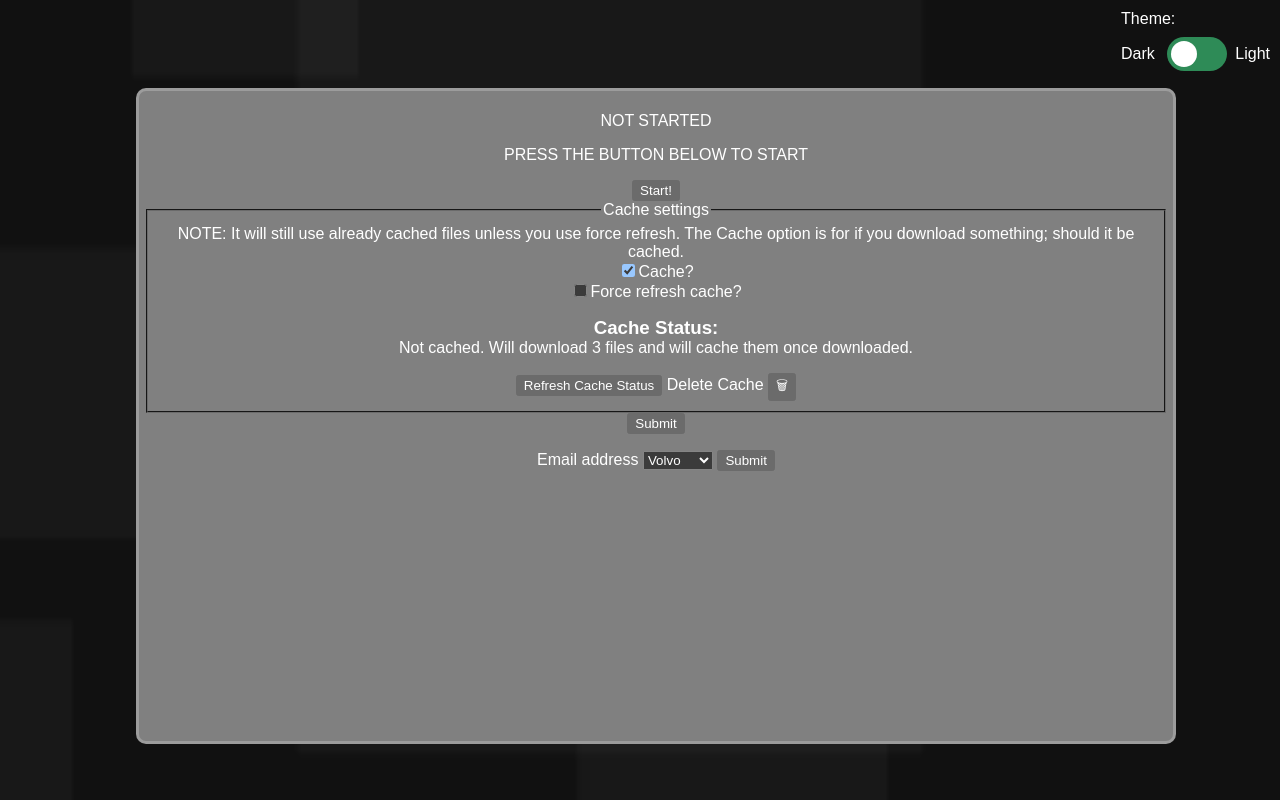
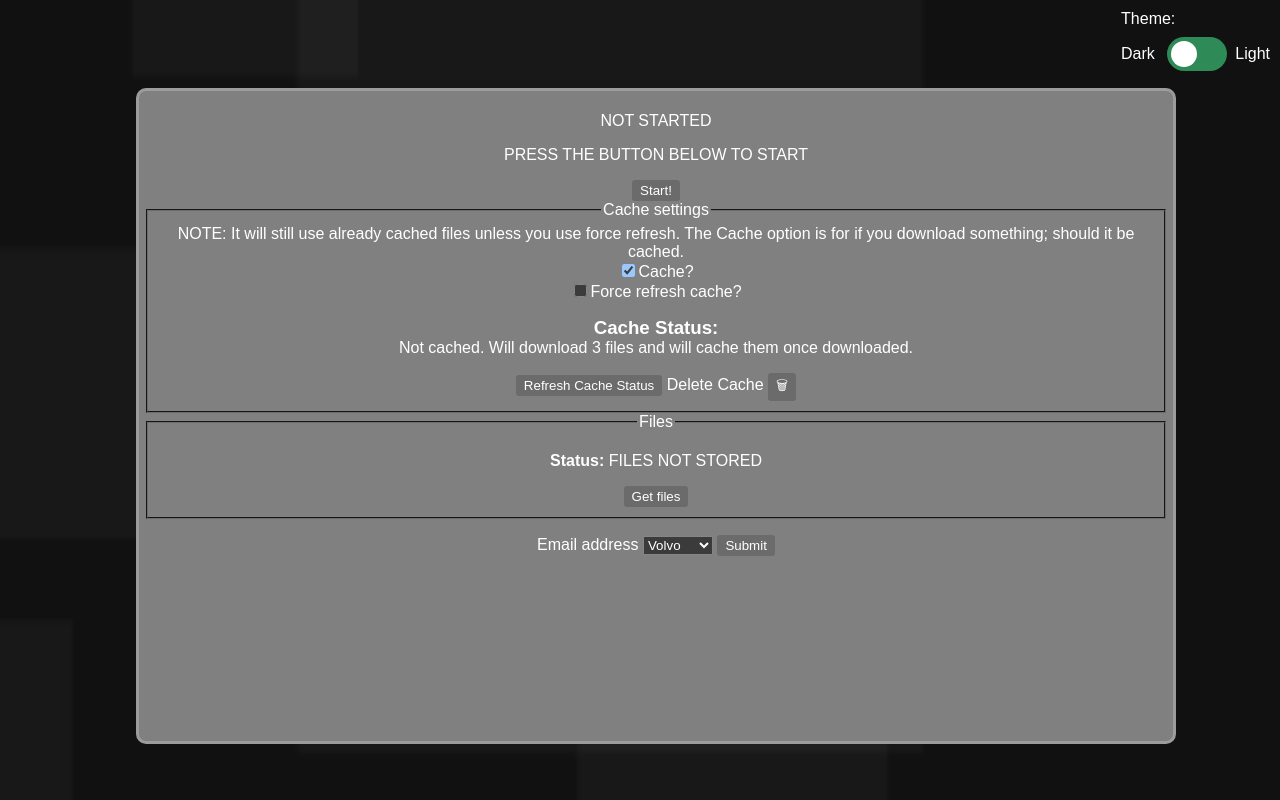
Before and after one commit to Tsunami014/DataAnalysis, a Flask app: page / in a window 1280 px wide. Run offline with Flask 3, Linux system fonts and the light colour scheme.

Commit message:
Added a thingo for the GUI so it can get the files!

```diff
--- a/asyncro.py
+++ b/asyncro.py
@@ -3,17 +3,19 @@ from threading import Thread
 statuses = {}
 
 def wrapper(func): # TODO: Better name
-    def func2(name):
+    def func2(name, *args, **kwargs):
         statuses[name] = {"State": 'STARTING'}
         def updatef(**news):
             statuses[name] = news
             statuses[name].update({"State": 'PROGRESS'})
         def runWhile():
             try:
-                ret = func(updatef)
+                ret = func(updatef, *args, **kwargs)
             except Exception as e:
                 statuses[name] = {"State": 'ERROR', "Error": str(e)}
                 return
+            if ret is None:
+                ret = {}
             statuses[name] = {"State": 'FINISHED'}
             statuses[name].update(ret)
         Thread(target=runWhile, daemon=True).start()
--- a/main.py
+++ b/main.py
@@ -1,12 +1,14 @@
 import flask
 from asyncro import wrapper, statuses
-from getWeather import cached_status, remove_cache
+from getWeather import cached_status, remove_cache, getFiles
 
 app = flask.Flask(__name__)
 
 @app.route('/favicon.ico')
 def favicon():
     return flask.url_for('static', filename='favicon.ico')
+
+files = {}
 
 @wrapper
 def long_task(update):
@@ -48,14 +50,27 @@ def read_form(): # Thanks to https://www.geeksforgeeks.org/how-to-use-web-forms-
     ## Return the extracted information
     return data
 
+@wrapper
+def get_files_long(update, cache, force):
+    global files
+    for resp, ret in getFiles(cache, force):
+        if not ret:
+            update(txt=resp)
+        else:
+            files = resp
+            break
+
 @app.route('/get_files', methods=['POST'])
 def get_files(): # Thanks to https://www.geeksforgeeks.org/how-to-use-web-forms-in-a-flask-application/
+    global files
     # Get the form data as Python ImmutableDict datatype
     data = {'Cache': 'off', 'Force': 'off'} # Because when it's off, for some reason it does not show in the dict
     data.update(dict(flask.request.form))
 
-    ## Return the extracted information
-    return data
+    get_files_long('get_files', data['Cache'] == 'on', data['Force'] == 'on')
+
+    ## Return to the main page
+    return flask.redirect('/')
 
 @app.route('/cache_status')
 def cache_status():
@@ -68,6 +83,6 @@ def delete_cache():
 
 @app.route('/')
 def main():
-    return flask.render_template("index.html")
+    return flask.render_template("index.html", files=str('get_files' in statuses).lower())
 
 app.run()
--- a/static/main.js
+++ b/static/main.js
@@ -1,3 +1,21 @@
+function file_status_check() {
+    // send GET request to status URL
+    fetch("status/get_files").then(resp => {
+        data = resp.json().then(function(data) {
+            if ('txt' in data) {
+                document.getElementById('FilesStatus').innerHTML = data.txt
+            }
+            if (data.State != 'FINISHED' && data.state != 'ERROR') {
+                // rerun in 1 second
+                setTimeout(file_status_check, 1000);
+            } else {
+                document.getElementById('FilesStatus').innerHTML = "Done!";
+                document.getElementById("FilesInfo").innerHTML = "<b>Status: </b>FILES STORED :)"
+            }
+        })
+    });
+}
+
 function start_long_task() {
     run_task('longtask', function(data) {
         // update UI
--- a/templates/index.html
+++ b/templates/index.html
@@ -36,12 +36,20 @@
                 <label for="button" class="form-label">Delete Cache</label>
                 <input type="button" onclick="DeleteCache();" value="🗑"><br>
             </fieldset>
-            <button type="submit" class="btn btn-primary">Submit</button>
+            <fieldset>
+                <legend>Files</legend>
+                <p id="FilesInfo"><b>Status: </b>FILES NOT STORED</p>
+                <p id="FilesStatus"></p>
+                <button type="submit" class="btn btn-primary">Get files</button>
+            </fieldset>
         </form>
         <script type=text/javascript>
             document.getElementById("Cache").checked = true;
             document.getElementById("Force").checked = false;
             updateCacheStatus();
+            if ({{ files }}) {
+                file_status_check();
+            }
         </script>
         <form action="{{ url_for('read_form')}}" method="post">
             <label for="email" class="form-label">Email address</label>
```
